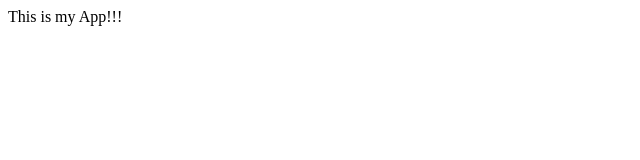
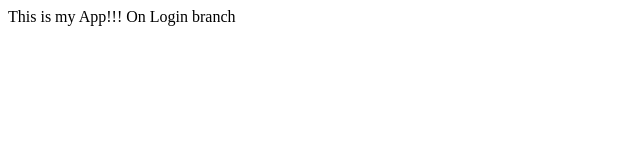
Before and after one commit to joemclaughlin3/mytest, a plain HTML site: page index.html in a window 1280 px wide. Shown: the whole page, without its empty margins (0-640 px from the left). Drawn offline with Linux system fonts and the light colour scheme.

Commit message:
more login changes

```diff
--- a/index.html
+++ b/index.html
@@ -4,5 +4,6 @@
 	</head>
 	<body>
 	This is my App!!!
+	On Login branch
 	</body>
 </html>
```
